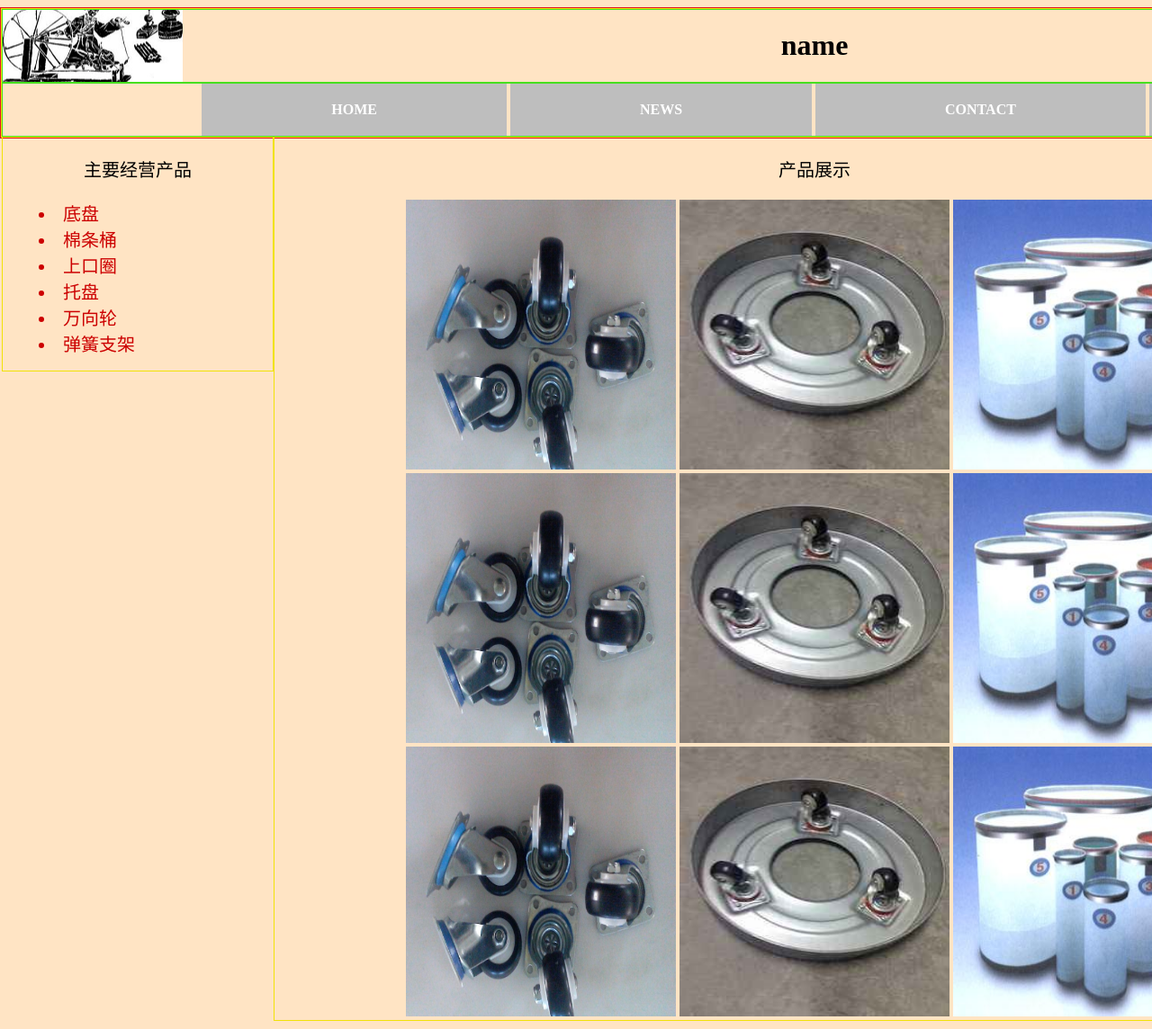
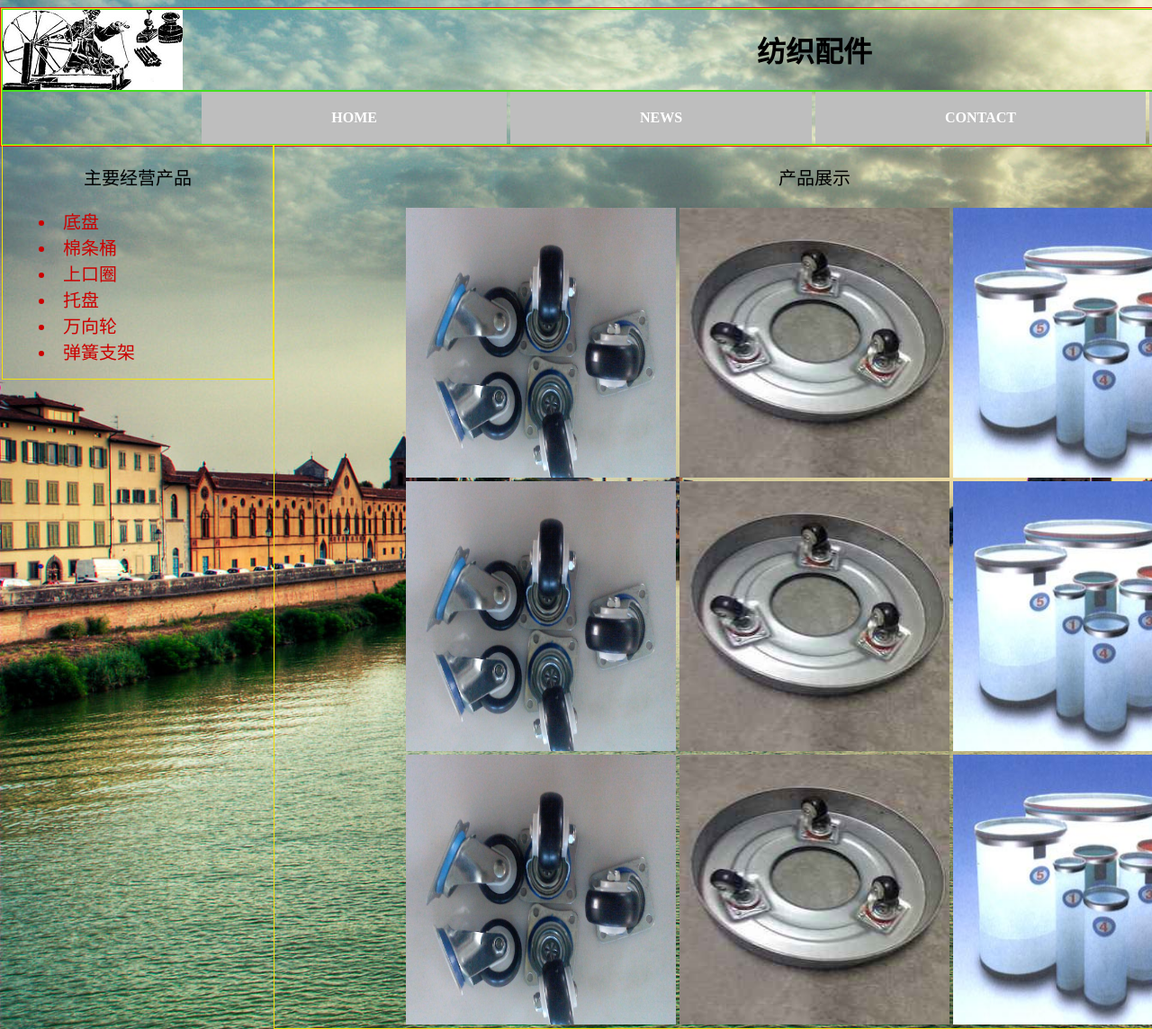
Before and after one commit to daizhipeng0829/daizhipeng0829.github.io, a PHP site: page / in a window 1280 px wide; the page is wider, and only the part inside the window is pictured. Shown: that part at 90% size. Run offline with PHP 8.4, Linux system fonts and the light colour scheme.

Commit message:
Initial commit

```diff
--- a/index.html
+++ b/index.html
@@ -2,7 +2,7 @@
 <html>
 <head>
   <meta charset="utf-8">
-  <title>test</title>
+  <title>纺织配件</title>
   <script src='OSC.js'></script>
   <link rel="stylesheet" href="mystyles.css">
 
@@ -12,13 +12,13 @@
 <div class=all>
 
 <div class="hear_l">
-  <h1 align="center">name</h1>
+  <h1 align="center">纺织配件</h1>
 
 </div>
 
 <div>
   <ul class="nav">
-    <li class="nav"><a href="#home">Home</a></li>
+    <li class="nav"><a href="home.html">Home</a></li>
     <li class="nav"><a href="#news">News</a></li>
     <li class="nav"><a href="#contact">Contact</a></li>
     <li class="nav"><a href="#about">About</a></li>
--- a/mystyles.css
+++ b/mystyles.css
@@ -1,4 +1,7 @@
 html {
+    background: url(images/html.jpg);
+    background-repeat: no-repeat;
+    background-size: cover;
     min-width: 1800px;
     background-color: #fdfcf8;
     overflow:scroll;
@@ -60,7 +63,7 @@ div.three{
     border:1px solid rgb(241, 226, 7);
 }
 div.hear_l{
-    background-image:url(https://github.com/daizhipeng0829/daizhipeng0829.github.io/blob/master/images/b.jpg),url(https://github.com/daizhipeng0829/daizhipeng0829.github.io/blob/master/images/b.jpg);
+    background-image:url(images/b.jpg),url(images/b.jpg);
     background-position: left,right;
 
 }
```
Also changed, not shown: home.html (added), images/html.jpg (added).
